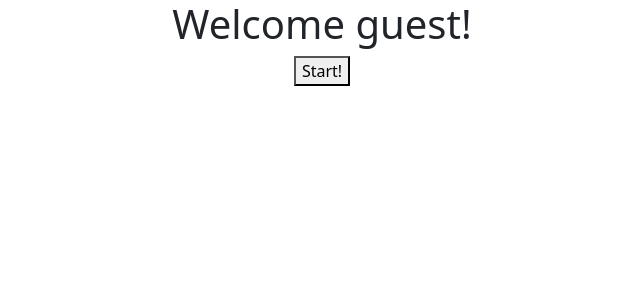
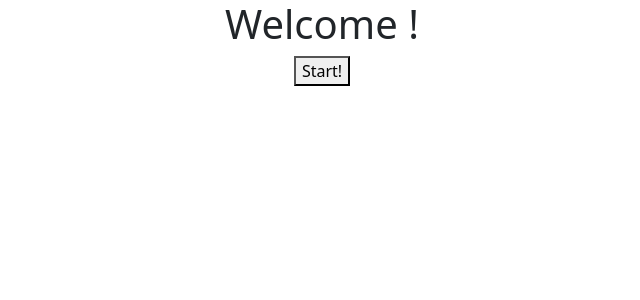
Before and after one commit to ShahafPinto/wordle-game-project, a React (Create React App) app: page / in a window 1280 px wide. Shown: the top 300 px of the page, without its empty margins (318-958 px from the left). Built offline with nearby package versions, Linux system fonts and the light colour scheme.

Commit message:
working on local-storage

```diff
--- a/src/App.tsx
+++ b/src/App.tsx
@@ -11,15 +11,26 @@ import useGame from "./tsx/useGame";
 
 function App() {
   const [username, setUsername] = useState('guest');
+  // let inputName = username;
 
-  useEffect(()=>{
-    localStorage.setItem('user-name',JSON.stringify(username));
-  }, [username])
+  // useEffect(()=>{
+  //   localStorage.setItem('name',JSON.stringify(username));
+  // }, [username])
+
+  // let value:string='';
+
+  // useEffect(()=>{
+  //   const storageUserName:string|null = (localStorage.getItem('name'));
+  //   if (storageUserName){
+  //     value = JSON.parse(storageUserName);
+  //     setUsername(value);
+  //     console.log(value)
+  //   }
+  // },[])
 
     // const [isDisabled, setIsDisabled] = useState(true);
   const [page,setPage] = useState('welcome');
   const [show, setShowInfo] = useState(false);
-
   const [showForm,setShowForm] = useState(false);
 
   const handleShow = () => setShowInfo(true);
@@ -34,8 +45,13 @@ function App() {
     handleFormShow:handleFormShow,
     username:username,
     setUsername:setUsername
+
   };
-
+  const getUsername=()=>{
+    const storageUserName:string|null = (localStorage.getItem('name'));
+    if (storageUserName){
+      return JSON.parse(storageUserName);
+  }}
 
   const game = useGame()
   return (
@@ -44,7 +60,7 @@ function App() {
 
         {page === 'welcome' &&
           <>
-            <Welcome setPage={setPage} username={username}/>
+            <Welcome setPage={setPage} username={getUsername()}/>
           </>
         }
         {page ==='enterTheGame' &&
--- a/src/ModalPopup/formModal.tsx
+++ b/src/ModalPopup/formModal.tsx
@@ -1,6 +1,6 @@
 import Modal from 'react-bootstrap/Modal';
 import { HeadContext } from '../providers/headContext';
-import { useContext } from 'react';
+import { FormEvent, useContext, useEffect } from 'react';
 import 'bootstrap/dist/css/bootstrap.min.css';
 
 function FormModal() {
@@ -13,9 +13,25 @@ function FormModal() {
             appContext?.setUsername(newValue);
         }
 
-    const handleSubmit=(event:any)=>{ //לעדכן טייפ של האיבנט
+    const handleSubmit=(event:FormEvent)=>{
         alert('A name was submitted: ' + appContext?.username)
+        // event.preventDefault()
+
     }
+    useEffect(()=>{
+        localStorage.setItem('name',JSON.stringify(appContext?.username));
+      }, [appContext?.username])
+
+      let value:string='';
+
+      useEffect(()=>{
+        const storageUserName:string|null = (localStorage.getItem('name'));
+        if (storageUserName){
+          value = JSON.parse(storageUserName);
+          appContext?.setUsername(value);
+          console.log(value)
+        }
+      },[])
 
   return (
     <>
@@ -37,7 +53,7 @@ function FormModal() {
                     id="username-input"
                     type="text"
                     onChange={handleChangeUsername}
-                    // value={appContext?.username}
+                    // value={appContext?.inputName}
                     />
                 </div>
                 <input type="submit" value="submit" id="login-button" />
--- a/src/providers/headContext.tsx
+++ b/src/providers/headContext.tsx
@@ -10,6 +10,7 @@ export interface IHeadContext{
     handleFormShow:()=>void,
     username:string,
     setUsername:React.Dispatch<SetStateAction<string>>
+    // inputName:string
 }
 
 
```
